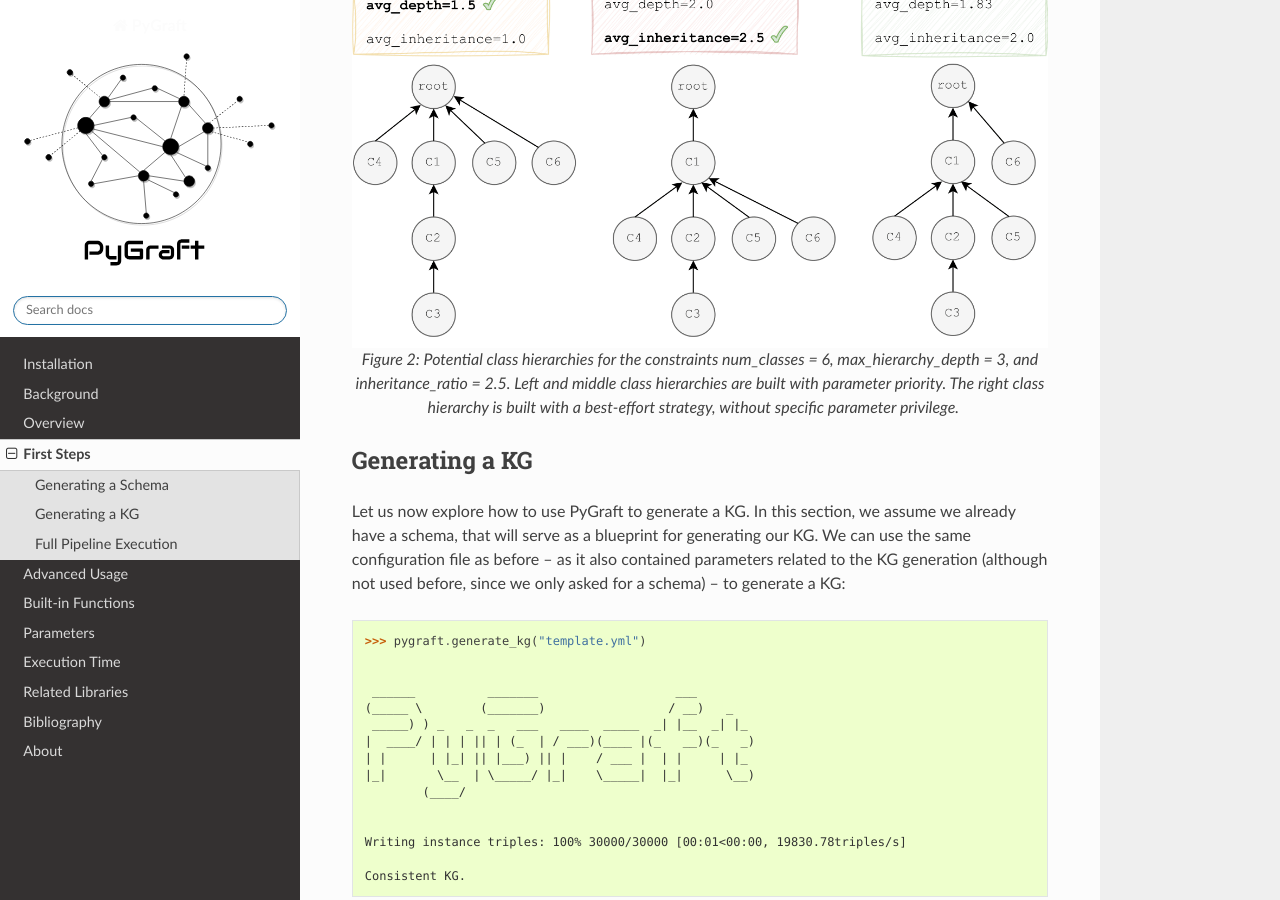
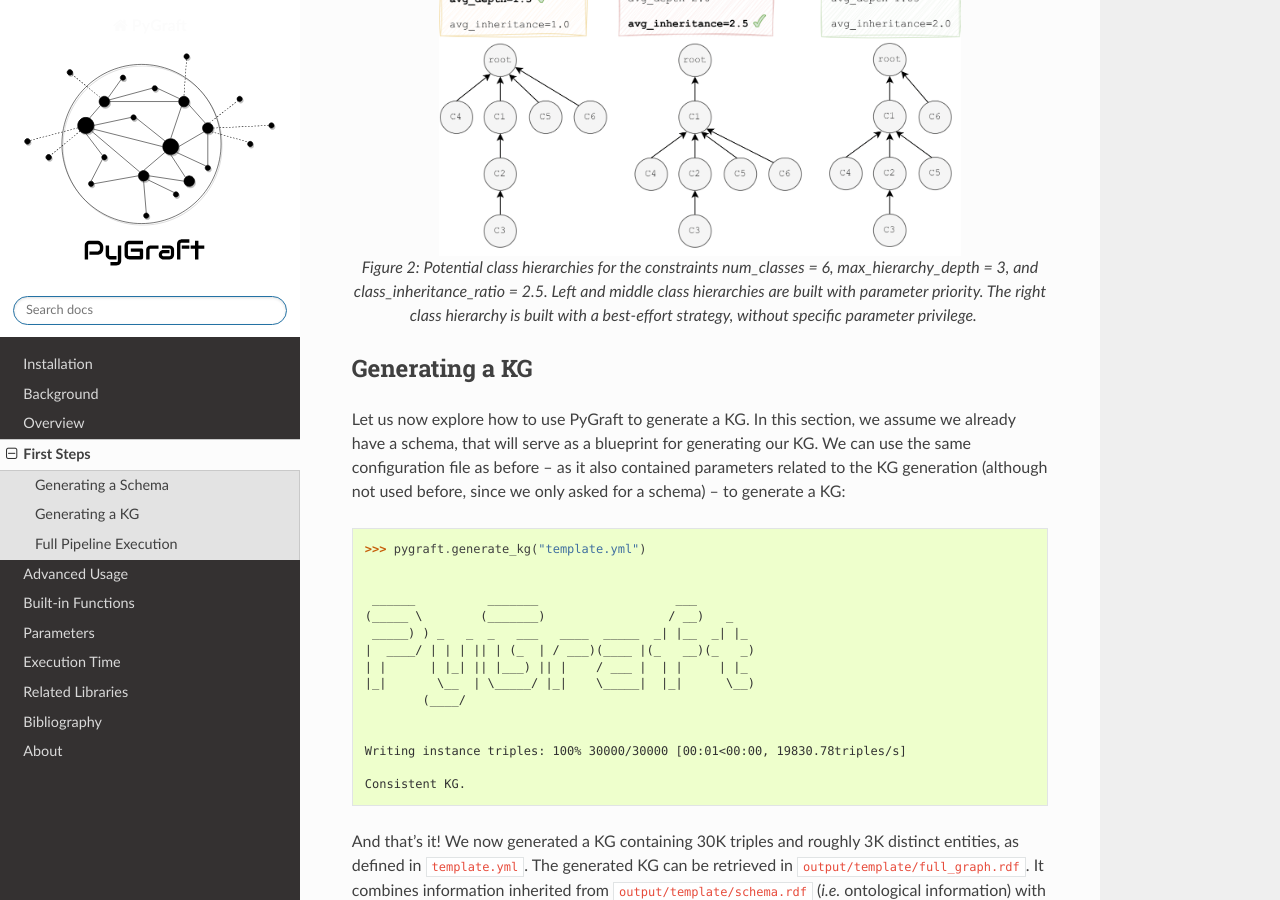
Before and after one commit to nicolas-hbt/pygraft, a Sphinx documentation site: the page built from docs/source/tutorial/first_steps.rst, in a window 1280 px wide and 900 px high, scrolled down 3411 px. Built offline with Sphinx 7.4.7 and the Read the Docs theme 2.0.0, drawn with Linux system fonts in a browser that asks for light colours; pages that are not in the unit, such as notebooks, are missing from menus.

Commit message:
update docs

```diff
--- a/docs/source/tutorial/first_steps.rst
+++ b/docs/source/tutorial/first_steps.rst
@@ -116,8 +116,9 @@ These fils give important information about the classes and relations of the gen
 
 .. figure:: ../img/class-trees.png
    :align: center
+   :width: 75%
 
-   Figure 2: Potential class hierarchies for the constraints num_classes = 6, max_hierarchy_depth = 3, and inheritance_ratio = 2.5. Left and middle class hierarchies are built with parameter priority. The right class hierarchy is built with a best-effort strategy, without specific parameter privilege.
+   Figure 2: Potential class hierarchies for the constraints num_classes = 6, max_hierarchy_depth = 3, and class_inheritance_ratio = 2.5. Left and middle class hierarchies are built with parameter priority. The right class hierarchy is built with a best-effort strategy, without specific parameter privilege.
 
 Generating a KG
 ---------------------
```
